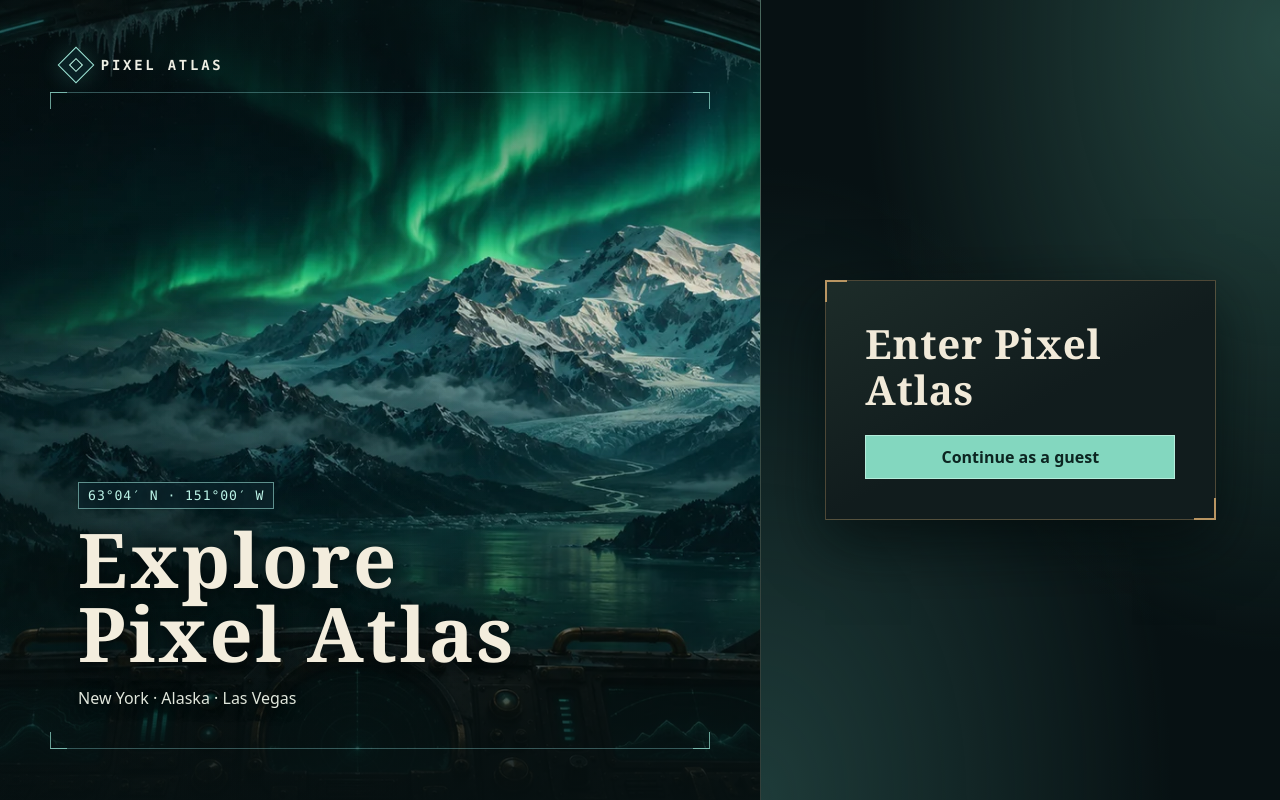
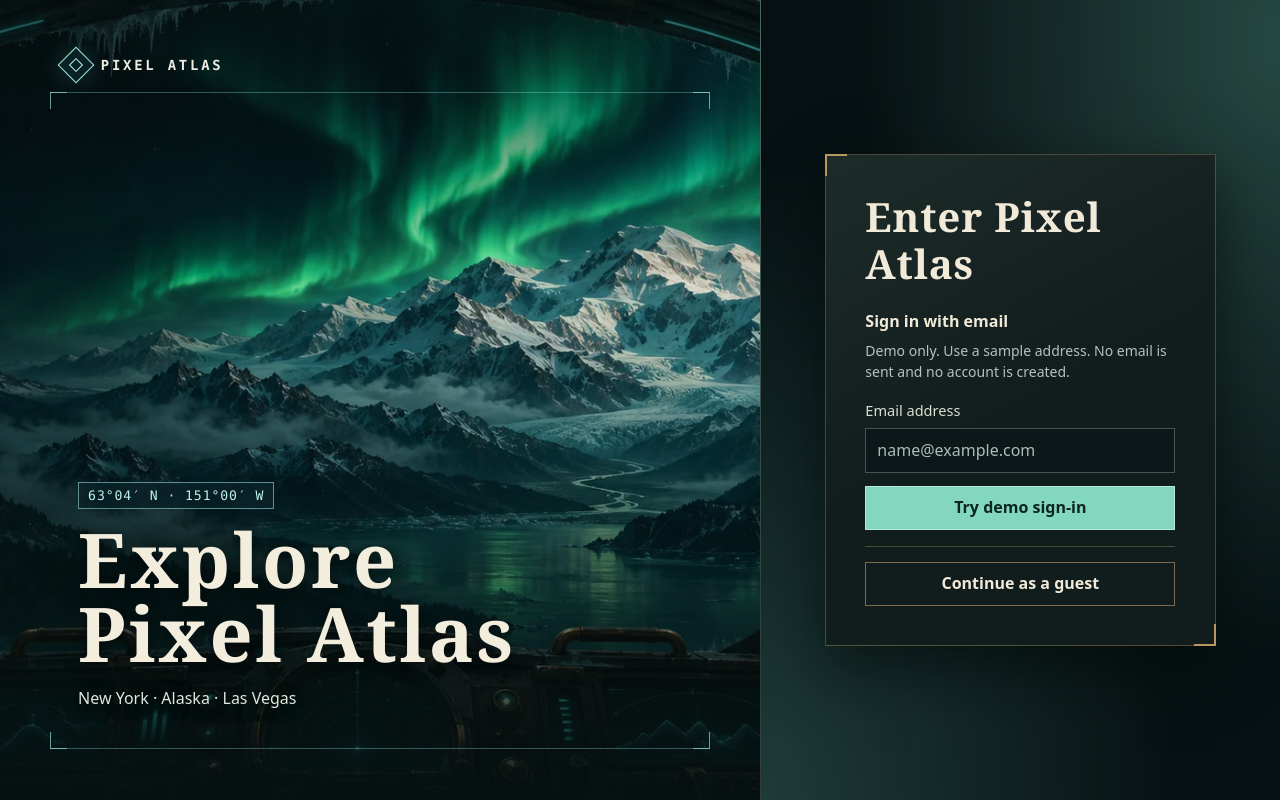
Before and after one commit to bhu103-data/pixel-shader-switches, a plain HTML site: page usa/index.html in a window 1280 px wide. Drawn offline with Linux system fonts and the light colour scheme.

Commit message:
Show an email sign-in demo alongside guest access

```diff
--- a/usa/auth.js
+++ b/usa/auth.js
@@ -29,6 +29,7 @@ function setBusy(active){
 }
 function showSession(session){
   const signedIn=Boolean(session);
+  $('demo-sign-in').hidden=true;
   $('signed-in').hidden=!signedIn;
   auth.hidden=signedIn;
   $('guest').hidden=signedIn;
--- a/usa/entry.css
+++ b/usa/entry.css
@@ -24,6 +24,8 @@ h1{font:700 clamp(2.65rem,5.9vw,6.3rem)/.98 var(--serif);letter-spacing:.035em;m
 .panel::before{top:-1px;left:-1px;border-width:2px 0 0 2px}
 .panel::after{right:-1px;bottom:-1px;border-width:0 2px 2px 0}
 h2{font:700 clamp(1.75rem,3.15vw,2.7rem)/1.15 var(--serif);margin:0 0 22px;letter-spacing:.02em}
+#demo-heading{margin:0 0 6px;font-size:1rem}
+#demo-note{margin:0 0 16px;color:var(--muted);font-size:.875rem}
 button,input,a{font:inherit}
 button,a{min-height:44px;padding:8px 12px;border:1px solid #89b1a854;color:var(--ink);background:#142322}
 button{cursor:pointer}
@@ -44,13 +46,10 @@ input::placeholder{color:#abbdb4}
 #change,#logout{margin-top:8px;width:100%}
 #status{min-height:1.45em;margin:.85rem 0;color:var(--muted);font-size:.875rem}
 #status:empty{min-height:0;margin:0}
-.guest-area{border-top:1px solid var(--edge);padding-top:15px}
+.guest-area{border-top:1px solid var(--edge);margin-top:16px;padding-top:15px}
 .guest-area:has(a[hidden]){display:none}
 .guest{background:transparent;border-color:#bb9d6f9c;font-weight:650;display:flex;justify-content:center;align-items:center;gap:8px}
 .guest:hover{background:#d5a76c20;border-color:#e9c893}
-.panel:has(#auth[hidden]) .guest-area{padding-top:0;border-top:0}
-.panel:has(#auth[hidden]) .guest{background:#83d7bf;color:#0c2521;border-color:#b4eddb;font-weight:750}
-.panel:has(#auth[hidden]) .guest:hover{background:#b0f1da}
 :focus-visible{outline:2px solid #d3f4a2;outline-offset:3px}
 @media(max-width:900px){.entry{grid-template-columns:minmax(0,1fr) minmax(365px,1fr)}.entry-side{padding:24px}.panel{padding:23px}}
 @media(max-width:700px){.entry{display:block}.hero{min-height:clamp(285px,53svh,510px);background-position:54% 46%}.brand{top:19px;left:22px}.mark{width:21px;height:21px}.flight-frame{inset:62px 15px 18px}.hero-caption{margin:0 25px 33px}h1{font-size:clamp(2.05rem,9vw,3.25rem);line-height:1.03;margin:.55rem 0}.hero-caption p{font-size:.9rem}.entry-side{border-left:none;border-top:1px solid #b4c7ae40;padding:22px 16px 30px}.panel{width:min(100%,445px)}}
--- a/usa/index.html
+++ b/usa/index.html
@@ -3,7 +3,7 @@
 <head>
 <meta charset="utf-8">
 <meta name="viewport" content="width=device-width,initial-scale=1">
-<meta name="description" content="Explore New York, Alaska, and Las Vegas in Pixel Atlas. Continue as a guest without an account.">
+<meta name="description" content="Explore New York, Alaska, and Las Vegas in Pixel Atlas. Try the email sign-in demo or continue as a guest.">
 <title>Enter Pixel Atlas</title>
 <link rel="stylesheet" href="./entry.css">
 <script type="module" src="./auth.js"></script>
@@ -24,6 +24,13 @@
   <header>
    <h2>Enter Pixel Atlas</h2>
   </header>
+  <form id="demo-sign-in" action="./scene.html" autocomplete="off" aria-labelledby="demo-heading">
+   <h3 id="demo-heading">Sign in with email</h3>
+   <p id="demo-note">Demo only. Use a sample address. No email is sent and no account is created.</p>
+   <label for="demo-email">Email address</label>
+   <input id="demo-email" type="email" placeholder="name@example.com" aria-describedby="demo-note" required>
+   <button class="primary" type="submit">Try demo sign-in</button>
+  </form>
   <section id="auth" aria-label="Account" hidden>
    <div class="choices" role="group" aria-label="Sign-in or registration">
     <button type="button" data-mode="login" aria-pressed="true">Sign in</button>
```
Also changed, not shown: 1 other file.
